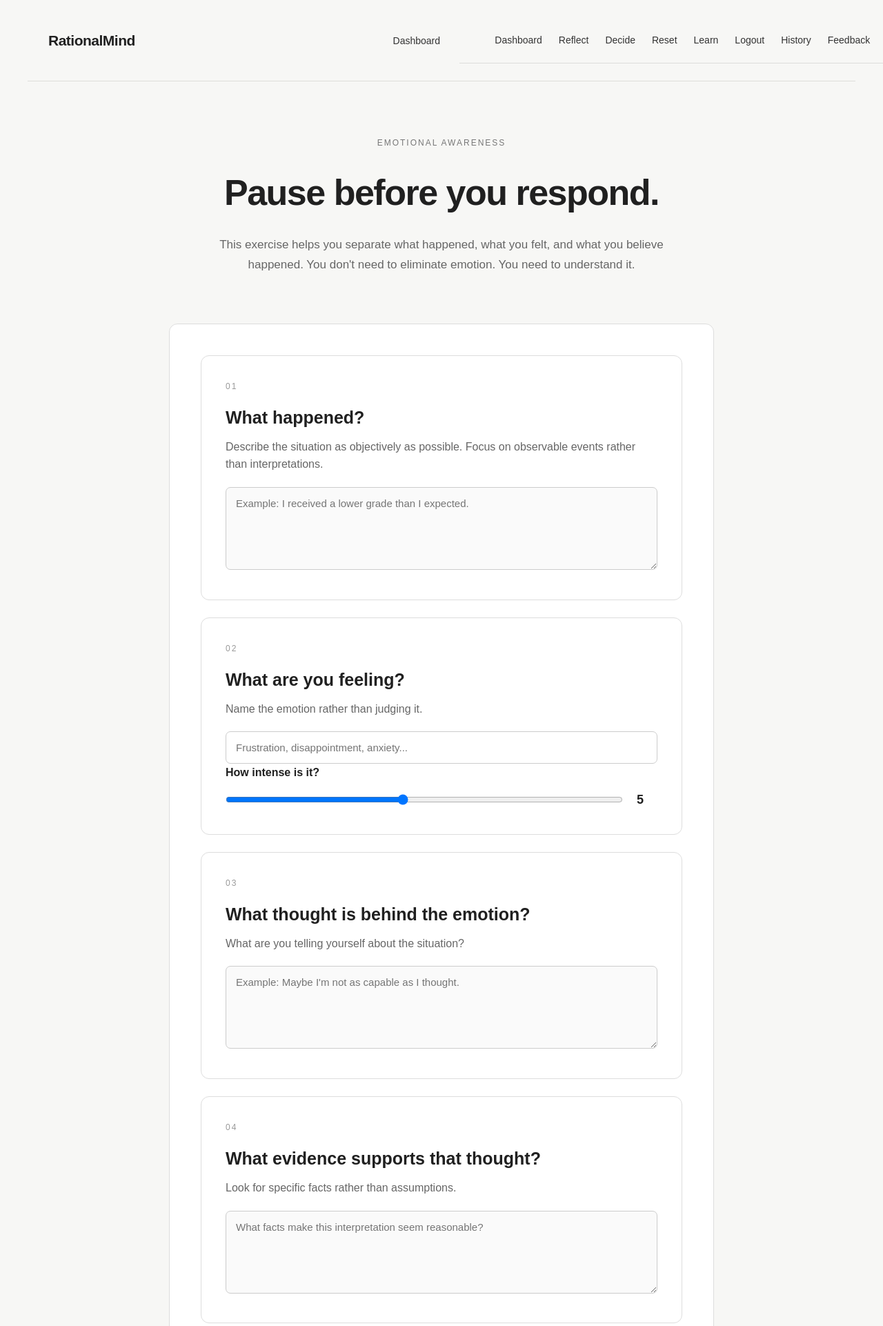
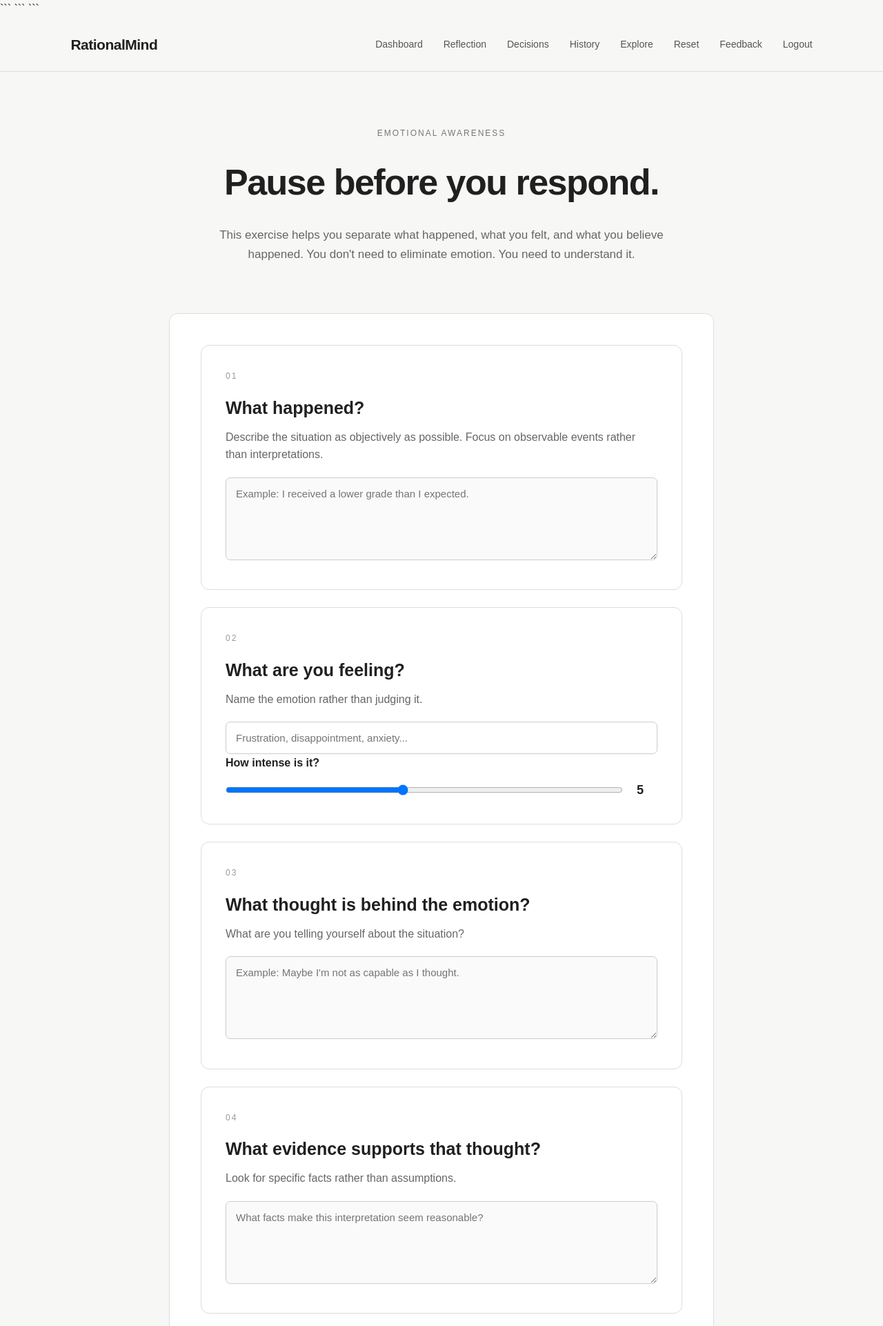
Before and after one commit to Kwakita123/RationalMind, a Flask app: page /check-in in a window 1280 px wide. Shown: the top 1922 px of the page at 69% size. Run offline with Flask 3, Linux system fonts and the light colour scheme; the visitor is signed in with stand-in values (Sample User, id 1).

Commit message:
Refactor navigation structure in base.html

````diff
--- a/templates/base.html
+++ b/templates/base.html
@@ -1,8 +1,10 @@
 <!DOCTYPE html>
+
 <html lang="en">
 
 <head>
 
+```
 <meta charset="UTF-8">
 
 <meta name="viewport"
@@ -16,21 +18,19 @@
 
 <link rel="stylesheet"
       href="{{ url_for('static', filename='style.css') }}">
+```
 
 </head>
 
-
 <body>
 
-
-<nav class="main-nav">
+```
+<nav class="navbar">
 
     <div class="logo">
-
         <a href="/">
             RationalMind
         </a>
-
     </div>
 
 
@@ -42,39 +42,44 @@
                 Dashboard
             </a>
 
-           <nav class="navbar">
-
-<a href="/dashboard">
-Dashboard
-</a>
-
-<a href="/check-in">
-Reflect
+            <a href="/reflection">
+                Reflection
             </a>
 
             <a href="/decision">
-Decide
+                Decisions
+            </a>
+
+            <a href="/history">
+                History
+            </a>
+
+            <a href="/explore">
+                Explore
             </a>
 
             <a href="/reset">
                 Reset
             </a>
 
-<a href="/explore">
-Learn
+            <a href="/feedback">
+                Feedback
             </a>
 
             <a href="/logout">
                 Logout
             </a>
 
-<a href="/history">
-History
+        {% else %}
+
+            <a href="/login">
+                Login
             </a>
-<a href="/feedback">
-Feedback
+
+            <a href="/signup">
+                Sign Up
             </a>
-</nav>
+
         {% endif %}
 
     </div>
@@ -82,9 +87,13 @@ Feedback
 </nav>
 
 
+<main>
+
     {% block content %}
     {% endblock %}
 
+</main>
+```
 
 </body>
 
````
Lines whose indentation alone changed are shown as unchanged.
